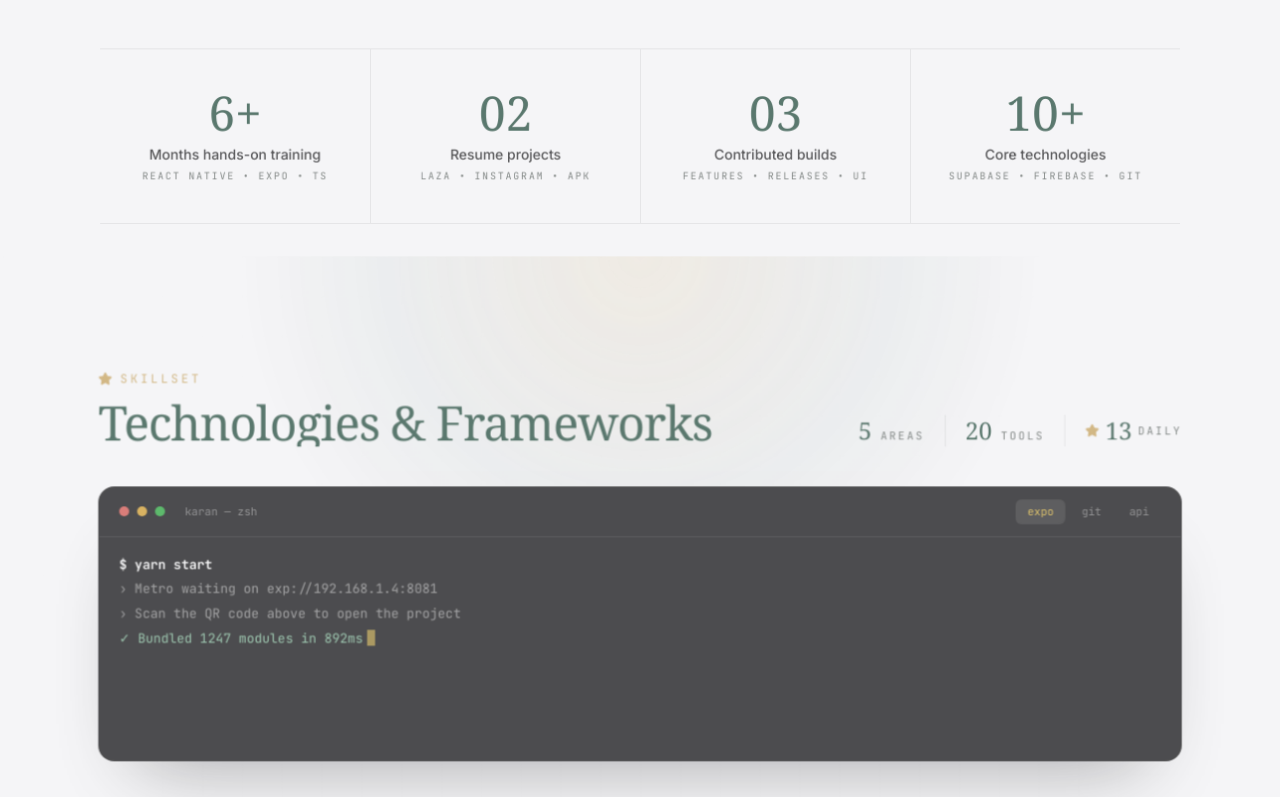
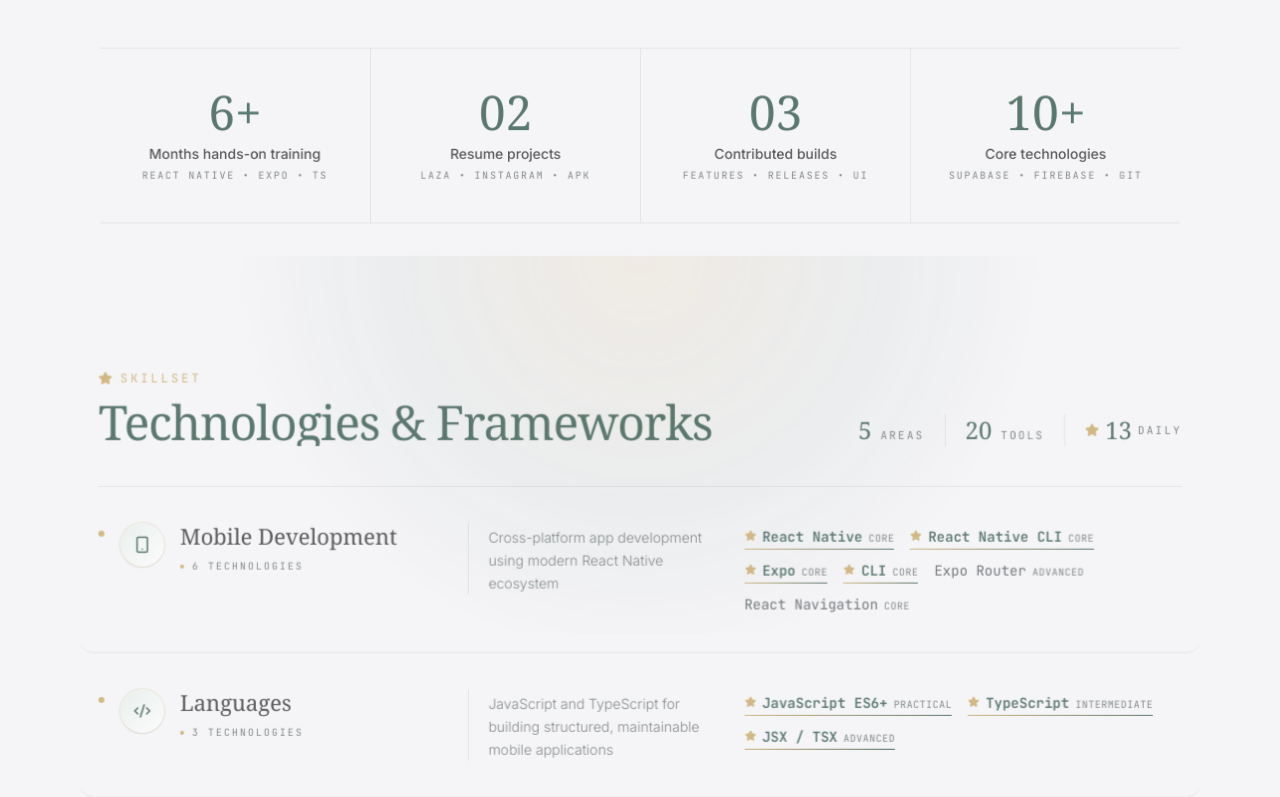
Before and after one commit to karanx7230-coder/Portfolio, a React (Vite) app: page / in a window 1280 px wide. Shown: the part 2000-2797 px from the top of the page. Built offline with nearby package versions, Linux system fonts and the light colour scheme.

Commit message:
just reeady

```diff
--- a/src/App.tsx
+++ b/src/App.tsx
@@ -9,6 +9,7 @@ import { Contact } from "./components/Contact";
 import { Footer } from "./components/Footer";
 import { CinematicSection } from "./components/CinematicSection";
 import { ScrollProgress } from "./components/ScrollProgress";
+import { AtomMark } from "./components/AtomMark";
 import { Marquee } from "./components/Marquee";
 import { StatsBand } from "./components/StatsBand";
 
@@ -16,8 +17,15 @@ function App() {
   return (
     <div className="min-h-screen bg-[#F5F5F7] text-[#1D1D1F] flex flex-col font-sans overflow-x-clip selection:bg-[#1E4738]/20 selection:text-[#1E4738]">
       <ScrollProgress />
+      {/* Site-wide faint rotating mark — behind everything */}
+      <div
+        aria-hidden="true"
+        className="pointer-events-none fixed -left-48 top-1/2 -translate-y-1/2 z-0 opacity-[0.08]"
+      >
+        <AtomMark size={820} stroke="#1E4738" spinSeconds={70} />
+      </div>
       <Navbar />
-      <main className="flex-grow">
+      <main className="flex-grow relative z-[1]">
         <Hero />
         <Marquee />
         <CinematicSection index={1}>
--- a/src/components/CodeTerminal.tsx
+++ /dev/null
@@ -1,131 +0,0 @@
-import React, { useEffect, useState } from "react";
-import { motion, useReducedMotion } from "framer-motion";
-
-const SNIPPETS: Record<string, { tab: string; lines: string[] }> = {
-  expo: {
-    tab: "expo",
-    lines: [
-      "$ yarn start",
-      "› Metro waiting on exp://192.168.1.4:8081",
-      "› Scan the QR code above to open the project",
-      "✓ Bundled 1247 modules in 892ms",
-    ],
-  },
-  git: {
-    tab: "git",
-    lines: [
-      "$ git status -sb",
-      "## main...origin/main",
-      " M src/screens/Cart.tsx",
-      '$ git commit -m "feat: cart + wishlist flows"',
-      "✓ 3 files changed — working tree clean",
-    ],
-  },
-  api: {
-    tab: "api",
-    lines: [
-      "$ curl /api/posts",
-      '{ "posts": 42, "synced": true }',
-      "✓ Supabase realtime channel connected",
-    ],
-  },
-};
-
-const TABS = Object.keys(SNIPPETS);
-
-function lineColor(line: string): string {
-  if (line.startsWith("$")) return "text-white font-semibold";
-  if (line.startsWith("✓")) return "text-[#7FB998]";
-  if (line.startsWith("›")) return "text-white/50";
-  return "text-[#C5A059]";
-}
-
-export const CodeTerminal: React.FC = () => {
-  const [tab, setTab] = useState("expo");
-  const [lines, setLines] = useState<string[]>([]);
-  const [done, setDone] = useState(false);
-  const reduceMotion = useReducedMotion();
-
-  useEffect(() => {
-    const full = SNIPPETS[tab].lines;
-    if (reduceMotion) {
-      setLines(full);
-      setDone(true);
-      return;
-    }
-    setLines([]);
-    setDone(false);
-    let li = 0;
-    let ci = 0;
-    let cancelled = false;
-    let timer = 0;
-    const step = () => {
-      if (cancelled) return;
-      if (li >= full.length) {
-        setDone(true);
-        return;
-      }
-      const line = full[li];
-      ci += 1;
-      setLines([...full.slice(0, li), line.slice(0, ci)]);
-      if (ci >= line.length) {
-        li += 1;
-        ci = 0;
-      }
-      timer = window.setTimeout(step, line.startsWith("$") ? 38 : 13);
-    };
-    timer = window.setTimeout(step, 350);
-    return () => {
-      cancelled = true;
-      window.clearTimeout(timer);
-    };
-  }, [tab, reduceMotion]);
-
-  return (
-    <motion.div
-      initial={{ opacity: 0, y: 24 }}
-      whileInView={{ opacity: 1, y: 0 }}
-      viewport={{ once: true, margin: "-60px" }}
-      transition={{ duration: 0.7 }}
-      className="mb-12 overflow-hidden rounded-2xl border border-[#0B0B0D]/10 bg-[#0B0B0D] shadow-[0_40px_80px_-40px_rgba(11,11,13,0.5)]"
-    >
-      {/* Chrome */}
-      <div className="flex items-center gap-2 border-b border-white/10 px-5 py-3">
-        <span className="h-2.5 w-2.5 rounded-full bg-[#FF5F57]/80" />
-        <span className="h-2.5 w-2.5 rounded-full bg-[#FEBC2E]/80" />
-        <span className="h-2.5 w-2.5 rounded-full bg-[#28C840]/80" />
-        <span className="ml-3 font-mono text-[11px] text-white/40">
-          karan — zsh
-        </span>
-        <div className="ml-auto flex items-center gap-1">
-          {TABS.map((t) => (
-            <button
-              key={t}
-              onClick={() => setTab(t)}
-              className={`rounded-md px-3 py-1 font-mono text-[11px] transition-colors ${
-                tab === t
-                  ? "bg-white/10 text-[#D4AF37]"
-                  : "text-white/40 hover:text-white/80"
-              }`}
-            >
-              {t}
-            </button>
-          ))}
-        </div>
-      </div>
-      {/* Body */}
-      <div className="h-52 sm:h-56 overflow-hidden px-5 py-4 font-mono text-[12px] sm:text-[13px] leading-[1.9]">
-        {lines.map((line, i) => (
-          <div key={`${tab}-${i}`} className={lineColor(line)}>
-            {line || "\u00A0"}
-            {i === lines.length - 1 && (
-              <span
-                className={`ml-1 inline-block h-4 w-2 translate-y-[3px] bg-[#D4AF37] ${done ? "animate-pulse" : ""}`}
-              />
-            )}
-          </div>
-        ))}
-      </div>
-    </motion.div>
-  );
-};
--- a/src/components/Contact.tsx
+++ b/src/components/Contact.tsx
@@ -29,7 +29,7 @@ export const Contact: React.FC = () => {
       icon: <Mail className="w-4 h-4" />,
       label: "Direct Email",
       value: PERSONAL_INFO.email,
-      link: `mailto:${PERSONAL_INFO.email}`,
+      link: `https://mail.google.com/mail/?view=cm&to=${PERSONAL_INFO.email}`,
       action: (
         <span className="flex items-center gap-2">
           <a
@@ -43,9 +43,9 @@ export const Contact: React.FC = () => {
             target="_blank"
             rel="noopener noreferrer"
             className="hidden sm:inline-flex items-center gap-1 font-mono text-xs uppercase tracking-[0.15em] text-[#9C968A] hover:text-[#C5A059] transition-colors"
-            title="Open in Gmail (web)"
+            title="Open in mail app"
           >
-            Gmail <ArrowUpRight className="w-3.5 h-3.5" />
+            App <ArrowUpRight className="w-3.5 h-3.5" />
           </a>
           <button
             onClick={handleCopyEmail}
--- a/src/components/TechStack.tsx
+++ b/src/components/TechStack.tsx
@@ -12,7 +12,6 @@ import {
 } from "lucide-react";
 import { TECH_STACK } from "../data/technologies";
 import ShinyText from "./ReactBits/ShinyText";
-import { CodeTerminal } from "./CodeTerminal";
 
 const iconMap: Record<string, React.FC<{ className?: string }>> = {
   Smartphone,
@@ -100,8 +99,6 @@ export const TechStack: React.FC = () => {
             </span>
           </motion.div>
         </div>
-
-        <CodeTerminal />
 
         {/* Styled editorial list — still no boxes */}
         <div className="border-t border-[#1D1D1F]/10">
```
